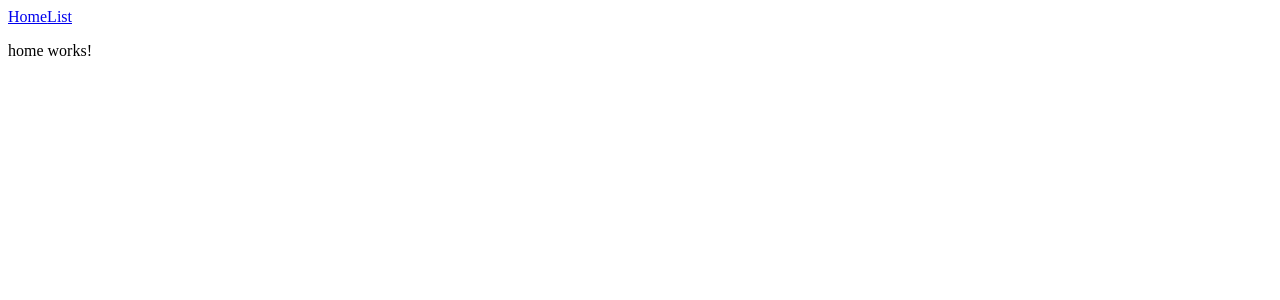
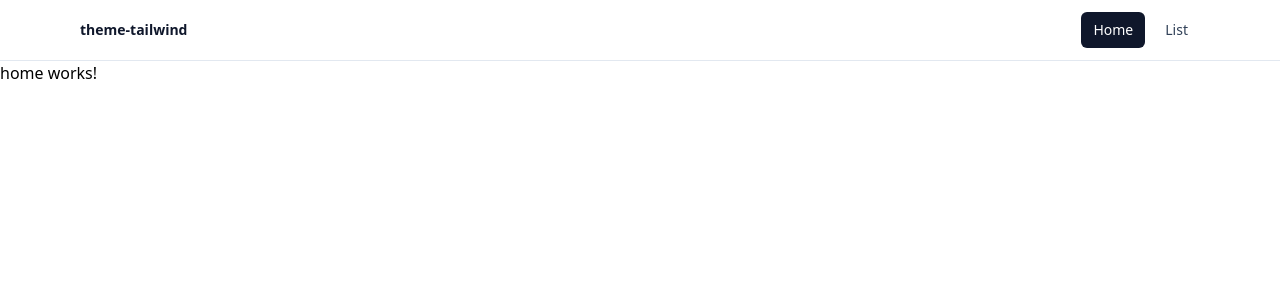
Before and after one commit to IT-Kamianets/theme-tailwind, an Angular app: page / in a window 1280 px wide. Shown: the top 300 px of the page. Built offline with nearby package versions, Linux system fonts and the light colour scheme.

Commit message:
init tailwind

```diff
--- a/package.json
+++ b/package.json
@@ -32,6 +32,7 @@
     "@angular/platform-server": "^21.1.0",
     "@angular/router": "^21.1.0",
     "@angular/ssr": "^21.1.2",
+    "@tailwindcss/postcss": "^4.1.18",
     "express": "^5.1.0",
     "rxjs": "~7.8.0",
     "tslib": "^2.3.0"
@@ -42,7 +43,10 @@
     "@angular/compiler-cli": "^21.1.0",
     "@types/express": "^5.0.1",
     "@types/node": "^20.17.19",
+    "autoprefixer": "^10.4.24",
     "jsdom": "^27.1.0",
+    "postcss": "^8.5.6",
+    "tailwindcss": "^4.1.18",
     "typescript": "~5.9.2",
     "vitest": "^4.0.8"
   }
--- a/src/app/app.html
+++ b/src/app/app.html
@@ -1,4 +1,28 @@
-<a routerLink="/">Home</a>
-<a routerLink="/list">List</a>
+<!-- src/app/header/header.component.html -->
+<header class="sticky top-0 z-50 border-b border-slate-200 bg-white/80 backdrop-blur">
+	<nav class="mx-auto flex max-w-6xl items-center px-4 py-3">
+		<div class="text-sm font-semibold text-slate-900">theme-tailwind</div>
+
+		<div class="ml-auto flex gap-2">
+			<a
+				routerLink="/"
+				routerLinkActive="bg-slate-900 text-white"
+				[routerLinkActiveOptions]="{ exact: true }"
+				class="rounded-md px-3 py-2 text-sm font-medium text-slate-700 hover:bg-slate-100 hover:text-slate-900 transition"
+			>
+				Home
+			</a>
+
+			<a
+				routerLink="/list"
+				routerLinkActive="bg-slate-900 text-white"
+				[routerLinkActiveOptions]="{ exact: true }"
+				class="rounded-md px-3 py-2 text-sm font-medium text-slate-700 hover:bg-slate-100 hover:text-slate-900 transition"
+			>
+				List
+			</a>
+		</div>
+	</nav>
+</header>
 
 <router-outlet></router-outlet>
--- a/src/app/app.ts
+++ b/src/app/app.ts
@@ -1,9 +1,9 @@
 import { Component, signal } from '@angular/core';
-import { RouterLink, RouterOutlet } from '@angular/router';
+import { RouterLink, RouterLinkActive, RouterOutlet } from '@angular/router';
 
 @Component({
 	selector: 'app-root',
-	imports: [RouterOutlet, RouterLink],
+	imports: [RouterOutlet, RouterLink, RouterLinkActive],
 	templateUrl: './app.html',
 	styleUrl: './app.css',
 })
--- a/src/styles.css
+++ b/src/styles.css
@@ -1 +1 @@
-/* You can add global styles to this file, and also import other style files */
+@import 'tailwindcss';
```
Also changed, not shown: .postcssrc.json (added), 1 other file (tests, documents, lock files or other folders).
